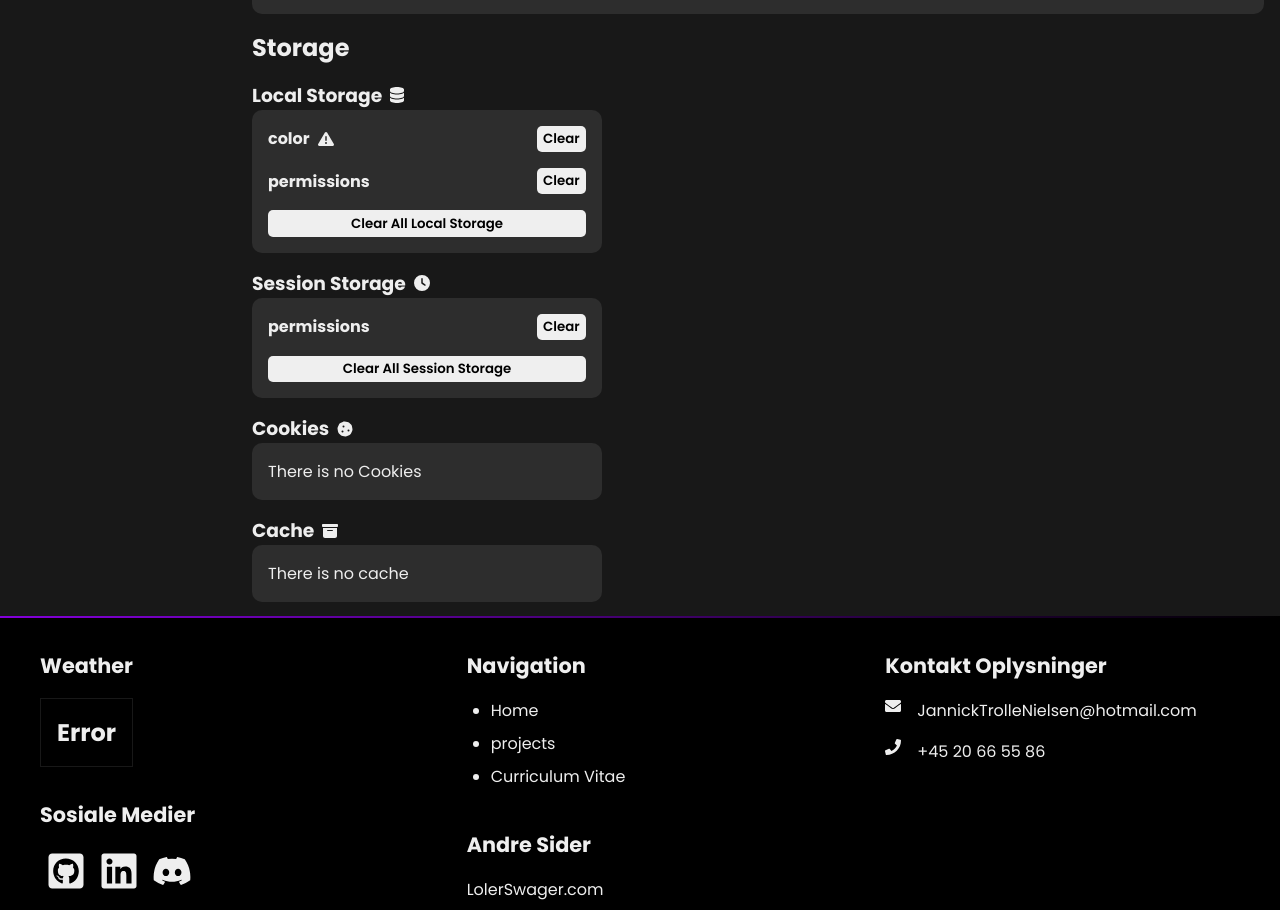
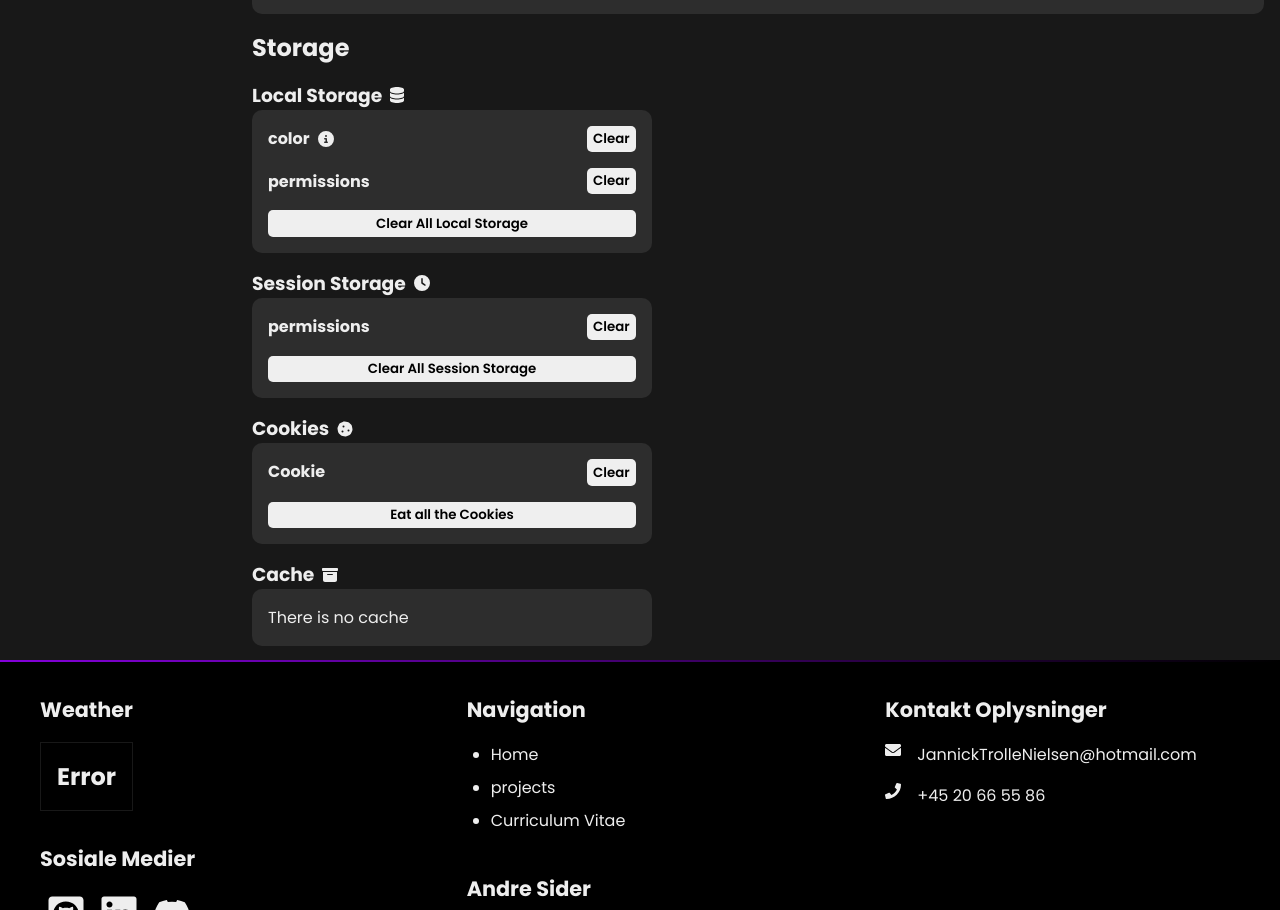
Before and after one commit to LolerSwager/portfolie-2023-react, a React (Create React App) app: page /settings in a window 1280 px wide. Shown: the part 3045-3955 px from the top of the page. Built offline with nearby package versions, Linux system fonts and the light colour scheme; no server answers.

Commit message:
ui update

```diff
--- a/src/Components/Settings/Storage/Cache.jsx
+++ b/src/Components/Settings/Storage/Cache.jsx
@@ -13,7 +13,10 @@ const StyledArticle = styled.article`
     padding: 1rem;
     background-color: var(--wrapperColor);
     border-radius: var(--borderRadius);
-    max-width: 350px;
+    max-width: 400px;
+    @media only screen and (max-width: 600px){
+        max-width: 100%;
+    }
     section{
         display: grid;
         align-content: space-between;
--- a/src/Components/Settings/Storage/Cookies.jsx
+++ b/src/Components/Settings/Storage/Cookies.jsx
@@ -1,9 +1,40 @@
+import { useEffect, useState } from 'react';
 import { styled } from 'styled-components';
 
 export default function Cookies(){
+    const [cookies, setCookies] = useState([{}]);
+
+    document.cookie = "Cookie=Monster";
+
+    useEffect(() => {
+        const cookieArray = document.cookie.split(';');
+        const cookiesObject = cookieArray.reduce((obj, str) => {
+            const s = str.split('=');
+            obj[s[0].trim()] = s[1];
+            return obj;
+        }, {});
+
+        setCookies(cookiesObject);
+    }, []);
+
+    function ClearCookie(item) {
+        alert('Cookie name: ' + item)
+       /*  cookies(prevKeys => prevKeys.filter(key => key !== item));
+
+        document.cookies.remove({
+            url: 'http://localhost:3000',
+            name: item,
+          }) */
+    }
     return(
         <StyledArticle>
-            <p>There is no Cookies</p>
+            {Object.keys(cookies).map((item, index) => (
+                <section key={index}>
+                    <h4>{item}</h4>
+                    <button onClick={()=> ClearCookie(item)}>Clear </button>
+                </section>
+            ))}
+            {Object.keys(cookies).length !== 0 ? <button onClick={() => alert('nom nom nom...')}>Eat all the Cookies</button> : <p>There is no Cookies</p>}
         </StyledArticle>
     )
 }
@@ -13,7 +44,10 @@ const StyledArticle = styled.article`
     padding: 1rem;
     background-color: var(--wrapperColor);
     border-radius: var(--borderRadius);
-    max-width: 350px;
+    max-width: 400px;
+    @media only screen and (max-width: 600px){
+        max-width: 100%;
+    }
     section{
         display: grid;
         align-content: space-between;
--- a/src/Components/Settings/Storage/LocalStorage.jsx
+++ b/src/Components/Settings/Storage/LocalStorage.jsx
@@ -1,7 +1,7 @@
 import React, { useState, useEffect } from 'react';
 import { styled } from 'styled-components';
 import { FontAwesomeIcon } from '@fortawesome/react-fontawesome';
-import { faTriangleExclamation } from '@fortawesome/free-solid-svg-icons';
+import { faTriangleExclamation, faCircleInfo } from '@fortawesome/free-solid-svg-icons';
 
 export default function LocalStorage(){
     const [localStorageKeys, setLocalStorageKeys] = useState(Object.keys(localStorage));
@@ -20,7 +20,7 @@ export default function LocalStorage(){
         setLocalStorageKeys(prevKeys => prevKeys.filter(key => key !== item));
     }
 
-    function ClearAllCache(){
+    function ClearAllStorage(){
         localStorage.clear()
         setLocalStorageKeys([])
     }
@@ -32,12 +32,12 @@ export default function LocalStorage(){
                 <section key={index}>
                     <SpanRow>
                         <h4>{item}</h4>
-                        {item === "color" ? <FontAwesomeIcon icon={faTriangleExclamation} title="This is the theme color of the site, It will be coming back as default value if you Clear it."/> : ""}
+                        {item === "color" ? <FontAwesomeIcon icon={faCircleInfo} title="This is the theme color of the site, It will be coming back as default value if you Clear it."/> : ""}
                     </SpanRow>
                     <button onClick={() => RemoveLS(item)}>Clear </button>
                 </section>
             ))}
-           {localStorageKeys.length !== 0 ? <button onClick={ClearAllCache}>Clear All Local Storage</button> : <p>There is no Local Storage</p>}
+           {localStorageKeys.length !== 0 ? <button onClick={ClearAllStorage}>Clear All Local Storage</button> : <p>There is no Local Storage</p>}
         </StyledArticle>
     )
 }
@@ -46,7 +46,10 @@ const StyledArticle = styled.article`
     padding: 1rem;
     background-color: var(--wrapperColor);
     border-radius: var(--borderRadius);
-    max-width: 350px;
+    max-width: 400px;
+    @media only screen and (max-width: 600px){
+        max-width: 100%;
+    }
     section{
         display: grid;
         align-content: space-between;
--- a/src/Components/Settings/Storage/SessionStorage.jsx
+++ b/src/Components/Settings/Storage/SessionStorage.jsx
@@ -13,12 +13,12 @@ export default function SessionStorage(){
         setSessionStorageKeys(keys);
     }, []);
 
-    function RemoveLS(item) {
+    function RemoveSS(item) {
         sessionStorage.removeItem(item)
         setSessionStorageKeys(prevKeys => prevKeys.filter(key => key !== item));
     }
 
-    function ClearAllCache(){
+    function ClearAllStorage(){
         sessionStorage.clear()
         setSessionStorageKeys([])
     }
@@ -29,10 +29,10 @@ export default function SessionStorage(){
             {sessionStorageKeys.map((item, index) => (
                 <section key={index}>
                     <h4>{item}</h4>
-                    <button onClick={() => RemoveLS(item)}>Clear </button>
+                    <button onClick={() => RemoveSS(item)}>Clear </button>
                 </section>
             ))}
-           {sessionStorageKeys.length !== 0 ? <button onClick={ClearAllCache}>Clear All Session Storage</button> : <p>There is no Session Storage</p>}
+           {sessionStorageKeys.length !== 0 ? <button onClick={ClearAllStorage}>Clear All Session Storage</button> : <p>There is no Session Storage</p>}
         </StyledArticle>
     )
 }
@@ -41,7 +41,10 @@ const StyledArticle = styled.article`
     padding: 1rem;
     background-color: var(--wrapperColor);
     border-radius: var(--borderRadius);
-    max-width: 350px;
+    max-width: 400px;
+    @media only screen and (max-width: 600px){
+        max-width: 100%;
+    }
     section{
         display: grid;
         align-content: space-between;
--- a/src/Pages/Settings.jsx
+++ b/src/Pages/Settings.jsx
@@ -58,6 +58,10 @@ const SpacingGrid = styled.span`
     justify-items: center;
     gap: 1rem;
     position: relative;
+
+    @media only screen and (max-width: 600px){
+        grid-template-columns: 1fr;
+    }
 `
 
 const StyledAside = styled.span`
@@ -67,6 +71,9 @@ const StyledAside = styled.span`
     position: sticky;
     top: 0;
     max-height: calc(100vh / 2);
+    @media only screen and (max-width: 600px){
+        width: 100%;
+    }
     menu{
         border: 1px solid var(--wrapperColor);
         border-radius: var(--borderRadius);
@@ -100,4 +107,9 @@ const StyledAside = styled.span`
         }
     }
 
+    @media only screen and (max-width: 600px){
+        position: relative;
+        right: 0;
+    }
+
 `
```
